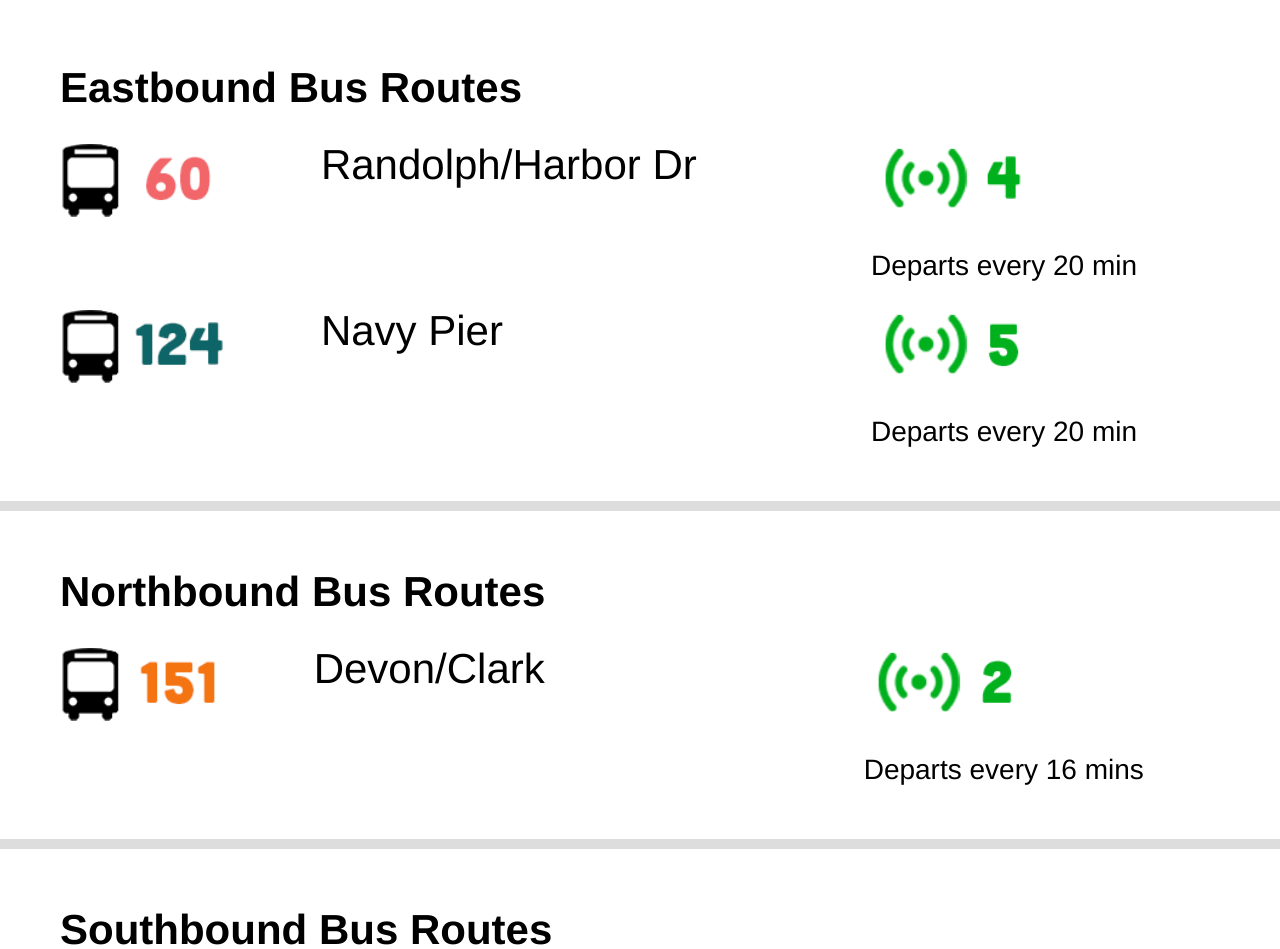
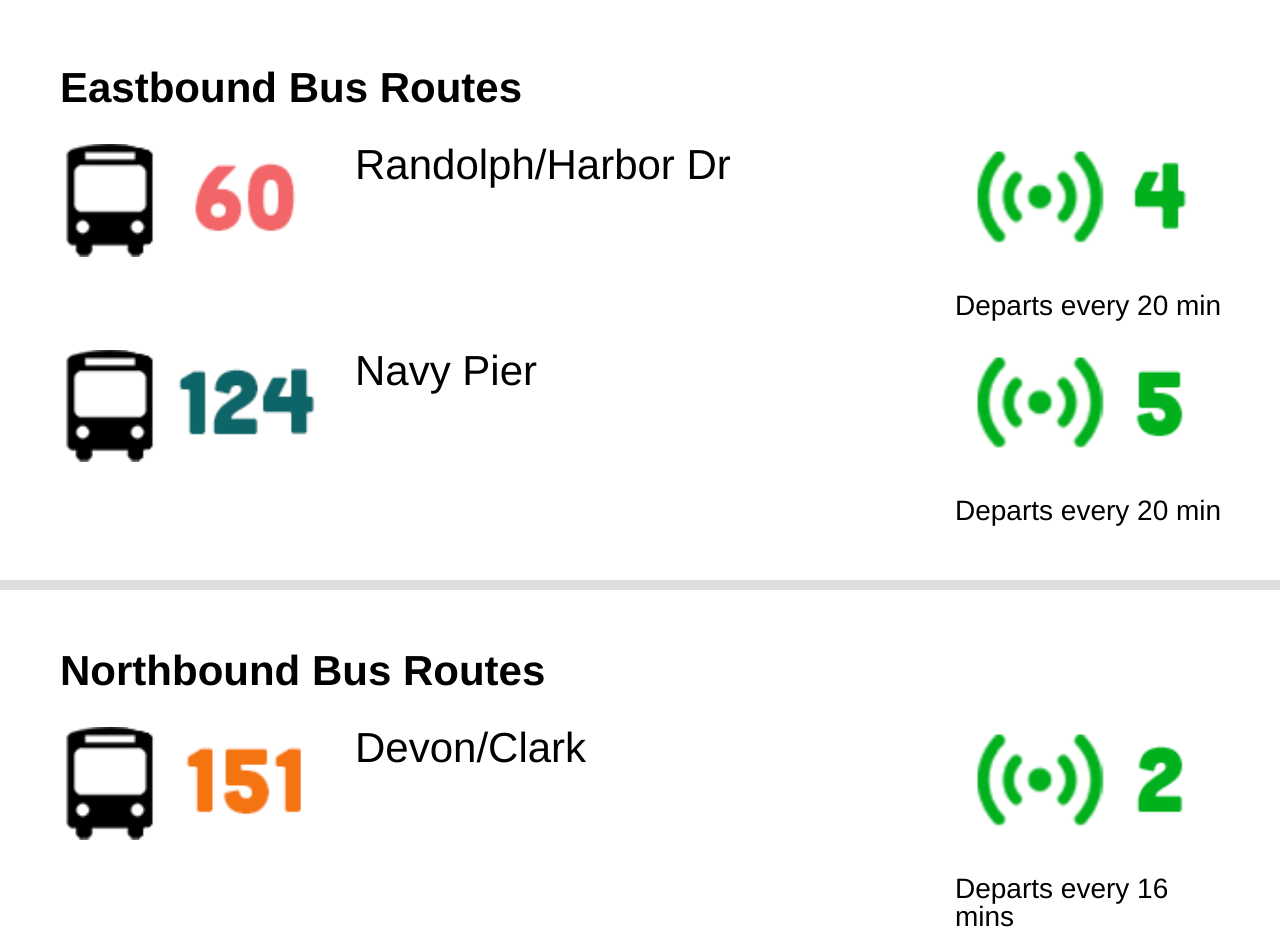
Before and after one commit to getmorejamie/BusyBus, a plain HTML site: page index.html in a window 1280 px wide. Shown: the part 1440-2389 px from the top of the page. Drawn offline with Linux system fonts and the light colour scheme.

Commit message:
Add hover feature / Update table alignment to fixed

```diff
--- a/css/style.css
+++ b/css/style.css
@@ -35,9 +35,17 @@
   width: 100%;
 }
 
-tr, td {
+table {
+  table-layout: fixed;
+}
+
+td {
   padding: 15px;
   text-align: left;
+}
+
+tr {
+  width: 100%;
 }
 
 /* styles */
@@ -46,22 +54,26 @@
   width: 100%;
 }
 
-.destination{
+.destination {
   font-size: 1.5em;
   text-align: left;
   vertical-align: top;
 }
 
-td.destination{
-  width: 550px;
+td.destination {
+  width: 50%;
 }
 
 .icon {
-  width: 175px;
+  width: 100%;
 }
 
 td.icon {
-  width: 100%;
+  width: 25%;
+}
+
+tr:hover {
+  box-shadow: 0 15px 20px rgba(0, 0, 0, 0.3);
 }
 
 .navbar, .searchbar {
```
